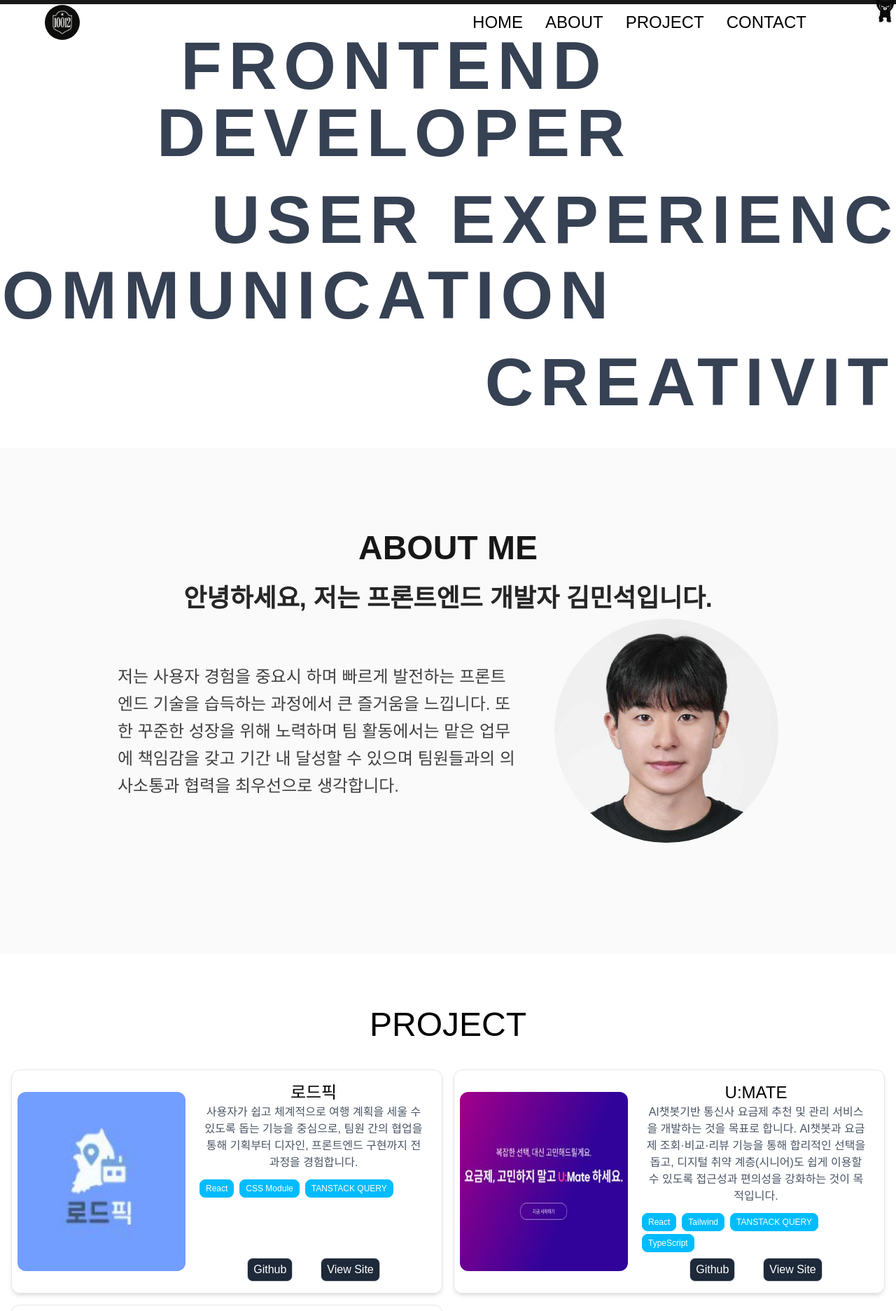
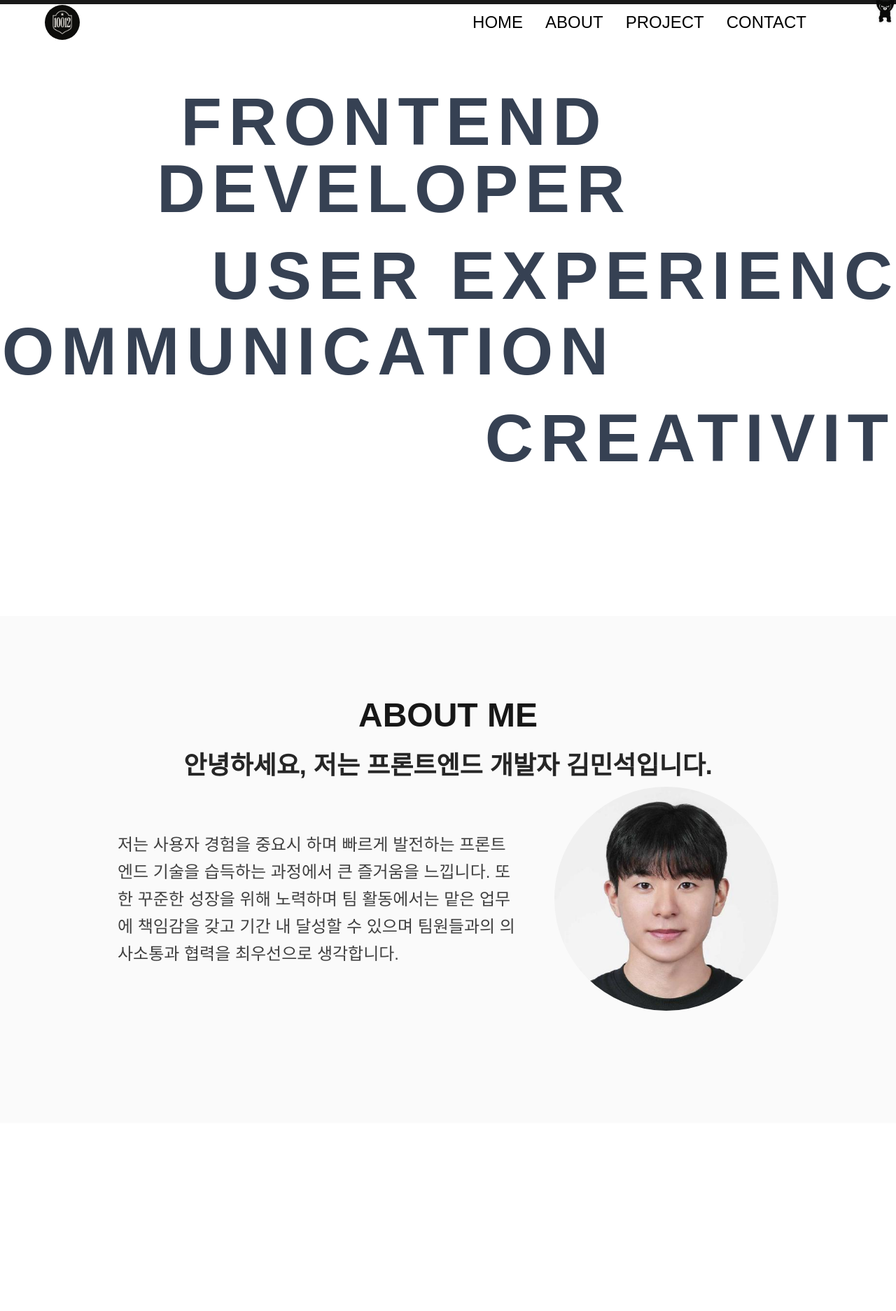
Before and after one commit to nas7062/PORTPOLIO, a React (Vite) app: page / in a window 1280 px wide. Shown: the top 1873 px of the page at 70% size. Built offline with nearby package versions, Linux system fonts and the light colour scheme; a web font is replaced by a local one.

Commit message:
style : 스크롤 설정

```diff
--- a/src/App.tsx
+++ b/src/App.tsx
@@ -7,10 +7,10 @@ import ScrollProgress from './components/ScrollProgress';
 
 function App() {
   return (
-    <div className="min-h-screen flex flex-col items-center justify-center relative overflow-x-hidden">
+    <div className="min-h-screen flex flex-col  items-center justify-center relative overflow-x-hidden">
       <ScrollProgress />
       <Header />
-      <div className="z-10 w-full overflow-y-hidden">
+      <div className="z-10 w-full overflow-y-hidden  snap-y snap-mandatory ">
         <Hero />
         <ParallaxSection />
         <ProjectSection />
--- a/src/components/ContactSection.tsx
+++ b/src/components/ContactSection.tsx
@@ -49,7 +49,7 @@ export default function ContactSection() {
   return (
     <section
       id="contact"
-      className="min-h-screen scroll-mt-20 px-6 md:px-10 lg:px-16 py-16 bg-gradient-to-b from-white to-slate-50"
+      className=" min-h-screen scroll-mt-20 px-6 md:px-10 lg:px-16 py-16 bg-gradient-to-b from-white to-slate-50"
     >
       <motion.div
         initial={{ opacity: 0, y: 200 }}
--- a/src/components/Hero.tsx
+++ b/src/components/Hero.tsx
@@ -70,7 +70,7 @@ function Title({
 export default function Hero() {
   return (
     <motion.section
-      className="min-h-[80svh] flex flex-col items-center justify-center text-center space-y-3 overflow-x-hidden"
+      className=" min-h-[100svh] snap-start h-screen flex flex-col items-center justify-center text-center space-y-3 overflow-x-hidden"
       variants={container}
       initial="hidden"
       animate="show"
--- a/src/components/ParallaxSection.tsx
+++ b/src/components/ParallaxSection.tsx
@@ -29,8 +29,8 @@ export default function ParallaxSection() {
   return (
     <motion.section
       ref={ref}
-      id="about" // 헤더 클릭 시 about으로 가게
-      className="relative h-[100svh] overflow-clip"
+      id="about" // 헤더 클릭 시 about으로 가게끔
+      className="relative h-[100svh] overflow-clip snap-start mt-20 "
       variants={container}
       initial="hidden"
       whileInView="show"
--- a/src/components/ProjectSection.tsx
+++ b/src/components/ProjectSection.tsx
@@ -39,7 +39,7 @@ AI챗봇과 요금제 조회·비교·리뷰 기능을 통해 합리적인 선
 
 export default function ProjectSection() {
   return (
-    <div id="project" className="min-h-screen scroll-mt-20  mx-auto  2xl:px-60">
+    <div id="project" className="min-h-screen mt-60  mx-auto  2xl:px-60 snap-start">
       <h2 className="text-center text-5xl mb-10">PROJECT</h2>
       <div className=" grid grid-cols-1 lg:max-w-full max-w-[800px]  px-4 mx-auto lg:grid-cols-2  justify-items-center gap-x-4 space-y-4">
         {projects.map((project) => (
```
